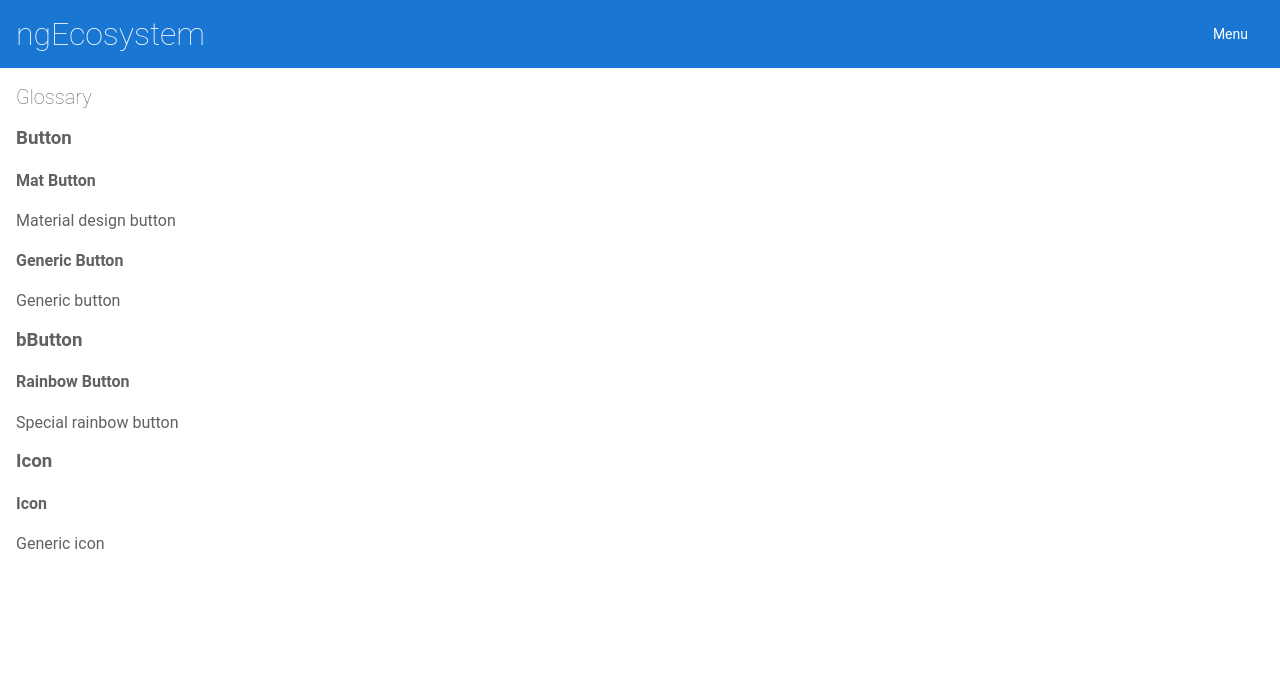
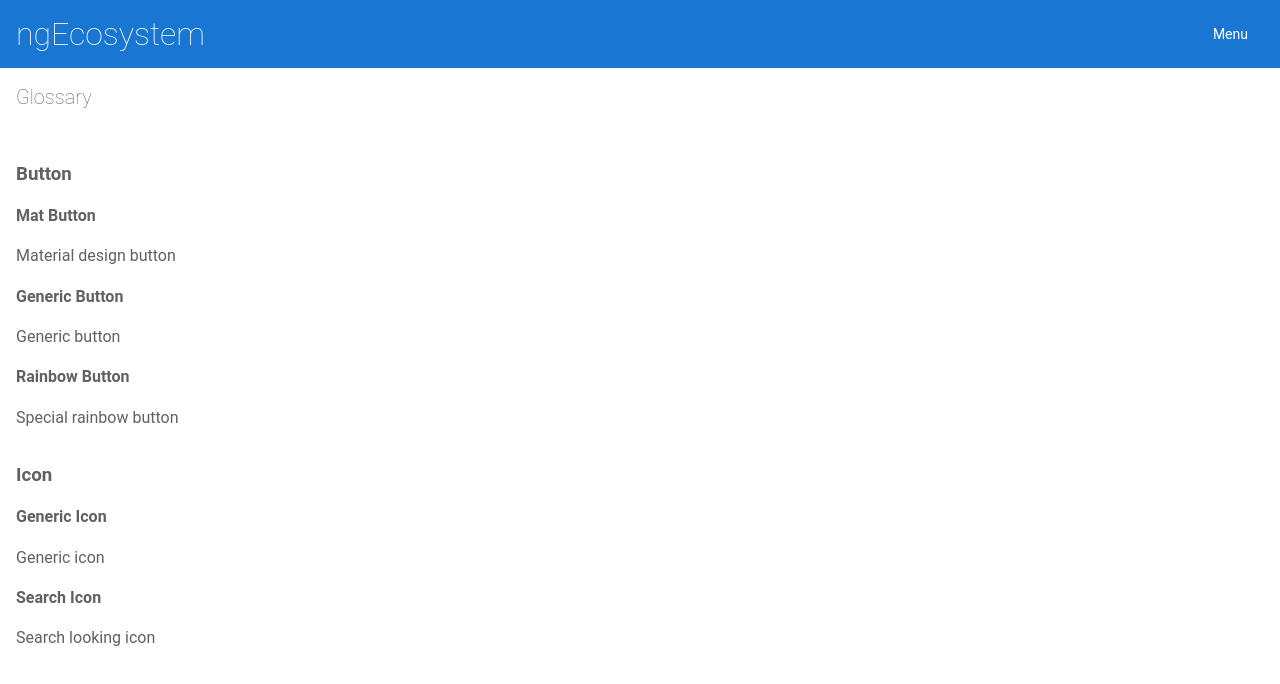
Before and after one commit to ellamaolson/ngEcosystem, an Angular app: page /glossary in a window 1280 px wide. Shown: the top 684 px of the page. Built offline with nearby package versions, Linux system fonts and the light colour scheme.

Commit message:
switch data format from json to array

```diff
--- a/src/app/glossary/glossary.component.html
+++ b/src/app/glossary/glossary.component.html
@@ -1,15 +1,14 @@
 <h2>Glossary</h2>
 
-<div *ngIf="results | async as data">
-  <div *ngFor="let result of data; let i = index">
-    <div *ngIf="result.type === data[i - 1]?.type">
+<div *ngFor="let result of results; let i = index">
+  <div *ngIf="result.type === results[i - 1]?.type">
     <h4>{{ result.name }}</h4>
     <span>{{ result.description }}</span>
   </div>
-    <div *ngIf="result.type != data[i - 1]?.type">
+  <div *ngIf="result.type != results[i - 1]?.type">
+    <br />
     <h3 [title]="result.type">{{ result.type }}</h3>
     <h4>{{ result.name }}</h4>
     <span>{{ result.description }}</span>
   </div>
 </div>
-</div>
--- a/src/app/glossary/glossary.component.ts
+++ b/src/app/glossary/glossary.component.ts
@@ -1,6 +1,6 @@
 import { Component, OnInit } from '@angular/core';
 import { SearchService } from '../search.service';
-import { map, share } from 'rxjs/operators';
+import { results } from '../results';
 
 @Component({
   selector: 'app-glossary',
@@ -8,18 +8,38 @@ import { map, share } from 'rxjs/operators';
   styleUrls: ['./glossary.component.css']
 })
 export class GlossaryComponent implements OnInit {
-  results = this.searchService.getDatabaseValues().pipe(
-    map(data => data.sort((a,b) => a.type - b.type)));
-
+  results = results;
 
   constructor(private searchService: SearchService) {
-
-    // this.results.sort((a,b) => a.type - b.type);
-
     console.log('Results are: ', this.results);
   }
 
   ngOnInit() {
+    // sort results based on type
+    this.results.sort((a, b) => {
+      console.log('The change: ', a.type);
+      a.type = this.camelize(a.type);
+      console.log('The change: ', a.type);
+      b.type = this.camelize(b.type);
+      const atype = a.type.toUpperCase();
+      const btype = b.type.toUpperCase();
+
+      if (atype < btype) {
+        return -1;
+      } else if (atype > btype) {
+        return 1;
+      } else {
+        return 0;
+      }
+    });
   }
 
+  // Courtesy of https://gist.github.com/ZoolWay/3a6ed3b5f8c6ddf0a77b112f22821d17
+  camelize(s: string): string {
+    s = s.toLowerCase();
+
+    return s.replace(/(?:^|[-_])(\w)/g, (stripped, letter) => {
+        return letter ? letter.toUpperCase () : '';
+    }).replace(/(^\w)/, letter => letter.toUpperCase());
 }
+}
--- a/src/app/results-list/results-list.component.ts
+++ b/src/app/results-list/results-list.component.ts
@@ -1,5 +1,4 @@
 import { Component, OnInit } from '@angular/core';
-import { results } from '../results';
 import { ActivatedRoute } from '@angular/router';
 import { SearchService } from '../search.service';
 
@@ -11,16 +10,13 @@ import { SearchService } from '../search.service';
 export class ResultsListComponent implements OnInit {
 
   // ToDo: set results to the items[] from searchService, not this statis results list
-  results;
-  service;
+  results = this.searchService.getItems();
 
   constructor(
     private route: ActivatedRoute,
     private searchService: SearchService,
   ) {
-    this.service = this.searchService;
-    this.results = this.service.getItems();
-    console.log('Results: ', this.results);
+    console.log('Results in result-list: ', this.results);
   }
 
   ngOnInit() {
--- a/src/app/results.ts
+++ b/src/app/results.ts
@@ -1,14 +1,27 @@
 export const results = [
   {
     name: 'Mat Button',
-    description: 'Recommended material design button'
+    type: 'Button',
+    description: 'Material design button'
   },
   {
-    name: 'Regular Button',
+    name: 'Generic Button',
+    type: 'Button',
     description: 'Generic button'
   },
   {
+    name: 'Generic Icon',
+    type: 'Icon',
+    description: 'Generic icon'
+  },
+  {
     name: 'Rainbow Button',
-    description: 'Special rainbow colored button'
+    type: 'buTTon',
+    description: 'Special rainbow button'
   },
+  {
+    name: 'Search Icon',
+    type: 'icon',
+    description: 'Search looking icon'
+  }
 ];
--- a/src/app/search-bar/search-bar.component.ts
+++ b/src/app/search-bar/search-bar.component.ts
@@ -3,6 +3,7 @@ import { FormBuilder } from '@angular/forms';
 import { SearchService } from '../search.service';
 import { results } from '../results';
 import { Router } from '@angular/router';
+// import { map } from 'rxjs/operators';
 
 @Component({
   selector: 'app-search-bar',
@@ -13,18 +14,16 @@ import { Router } from '@angular/router';
 export class SearchBarComponent implements OnInit {
   // add a search term??
   searchForm;
-  service;
-  router;
-  results = results;
+  results =results;
+  // results = this.searchService.getDatabaseValues().pipe(
+  //   map(data => data.sort((a,b) => a.name - b.name)));
 
   constructor(
     private formBuilder: FormBuilder,
     private searchService: SearchService,
-    private angularRouter: Router
+    private router: Router
     ) {
     this.searchForm = this.formBuilder.group({ searchTerm: '' });
-    this.service = this.searchService;
-    this.router = this.angularRouter;
   }
 
   /**
@@ -35,14 +34,14 @@ export class SearchBarComponent implements OnInit {
   onSearch(searchterm) {
     console.log('You are searching for ',  searchterm);
 
-    this.service.empty(); // first empty the first to reset the search results.
+    this.searchService.empty(); // first empty the first to reset the search results.
 
-    console.log('Search Results: ', this.service.getItems());
+    console.log('Search Results: ', this.searchService.getItems());
 
     for (const result of results) {
-      this.service.addItem(result);
+      this.searchService.addItem(result);
     }
-    console.log('Search Results: ', this.service.getItems());
+    console.log('Search Results: ', this.searchService.getItems());
 
     // ToDo: query a database or look through json file for searchterm
     // ToDo: add the results to searchService with searchService.addItem()
```
Lines whose indentation alone changed are shown as unchanged.
